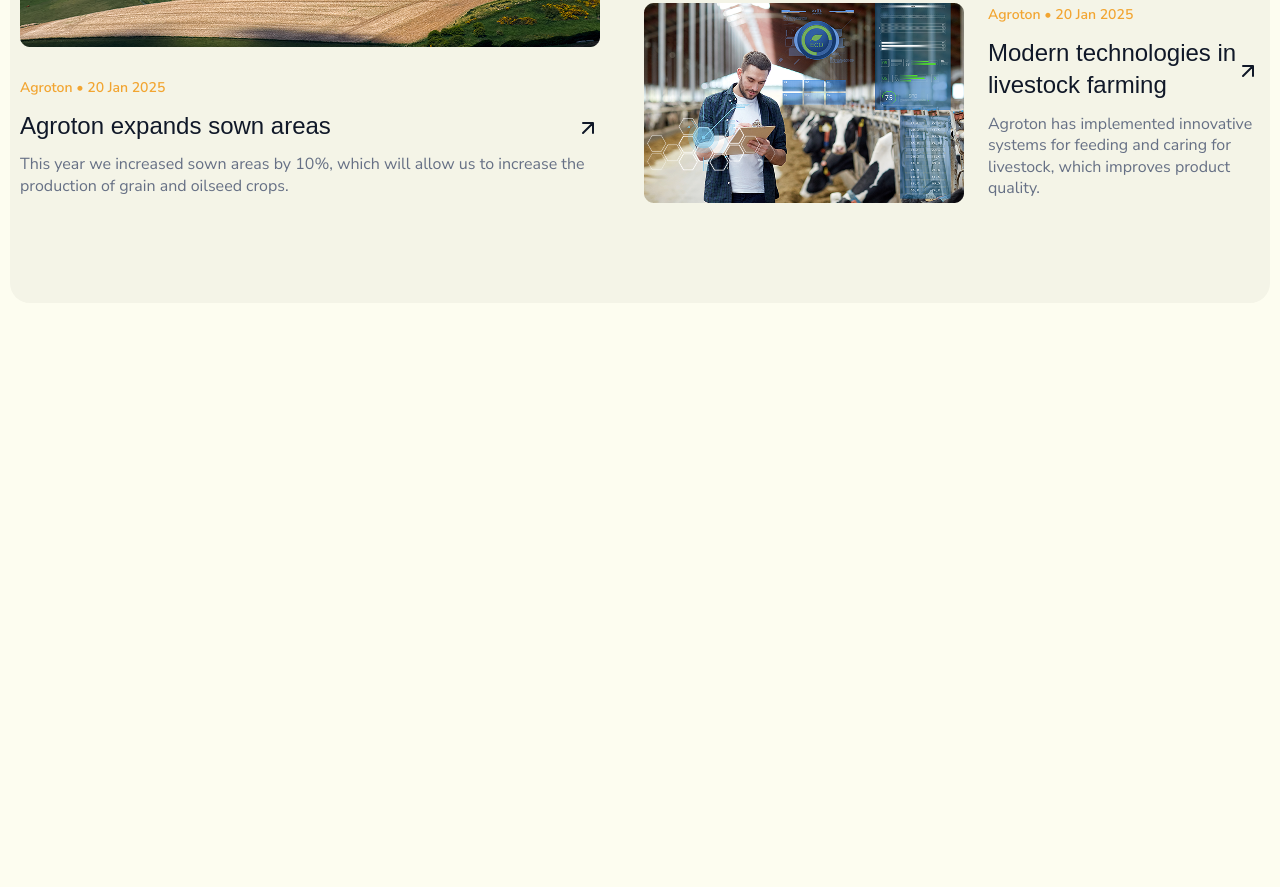
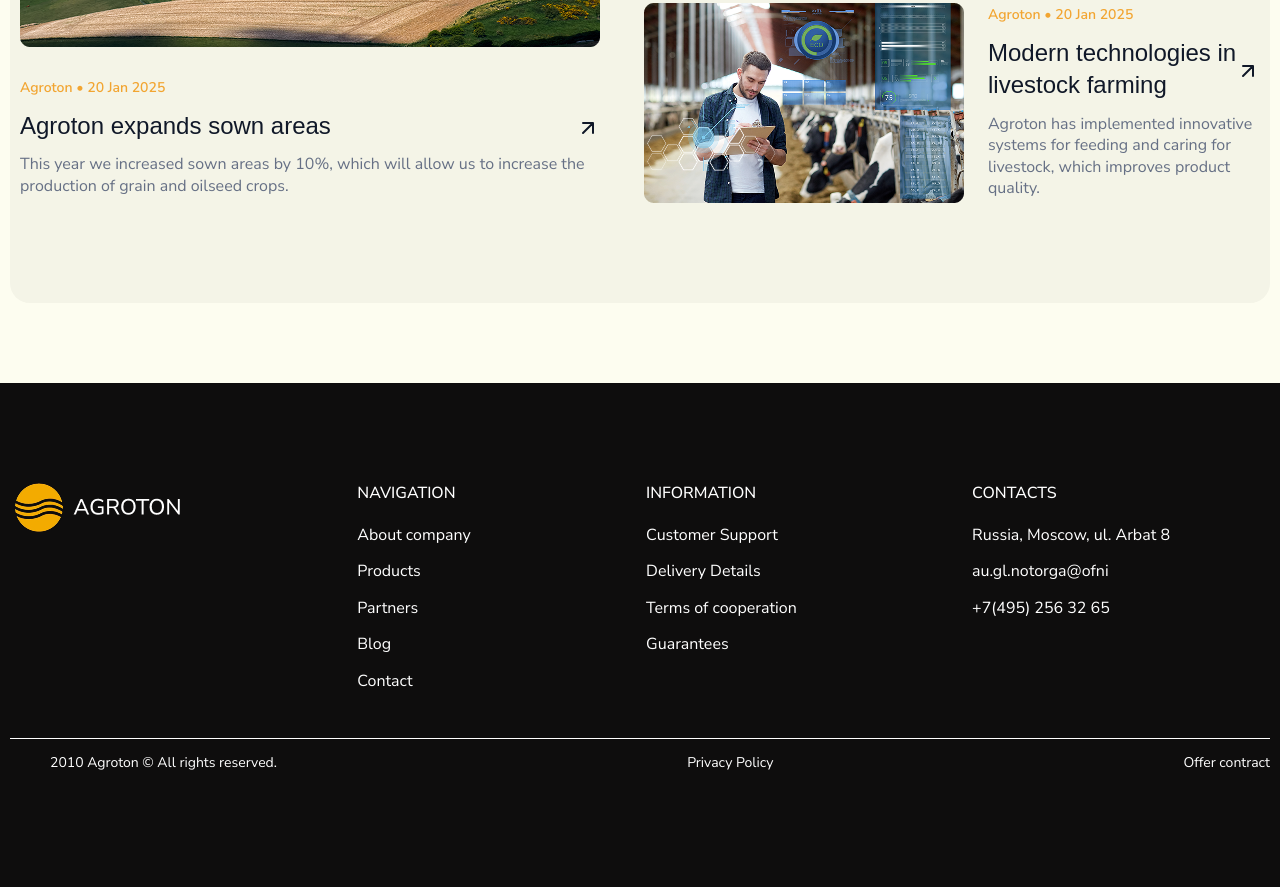
Before and after one commit to Camarederic/Agroton, a website: page app/index.html in a window 1280 px wide. Shown: the part 4992-5879 px from the top of the page. Before the commit the page ends 5375 px from the top, so only its background shows below. Drawn offline with nearby package versions, Linux system fonts and the light colour scheme; files that its build step writes are made by us from their sources; files whose address does not match are found by name.

Commit message:
added the footer

```diff
--- a/app/index.html
+++ b/app/index.html
@@ -538,6 +538,128 @@
       </section>
     </main>
 
+    <footer class="footer" aria-label="footer">
+      <div class="container">
+        <div class="footer__top">
+          <a class="footer__logo" href="#" aria-label="link to logo">
+            <img src="images/logo-black.png" alt="logo image" />
+          </a>
+          <div class="footer__element">
+            <p class="footer__element-title" aria-label="footer element title">
+              Navigation
+            </p>
+            <ul class="footer__list" aria-label="footer list">
+              <li class="footer__item">
+                <a
+                  class="footer__link"
+                  href="#"
+                  aria-label="link to about company"
+                  >About company</a
+                >
+              </li>
+              <li class="footer__item">
+                <a class="footer__link" href="#" aria-label="link to products"
+                  >Products</a
+                >
+              </li>
+              <li class="footer__item">
+                <a class="footer__link" href="#" aria-label="link to partners"
+                  >Partners</a
+                >
+              </li>
+              <li class="footer__item">
+                <a class="footer__link" href="#" aria-label="link to blog"
+                  >Blog</a
+                >
+              </li>
+              <li class="footer__item">
+                <a class="footer__link" href="#" aria-label="link to contact"
+                  >Contact</a
+                >
+              </li>
+            </ul>
+          </div>
+          <div class="footer__element">
+            <p class="footer__element-title" aria-label="footer element title">
+              Information
+            </p>
+            <ul class="footer__list" aria-label="footer list">
+              <li class="footer__item">
+                <a
+                  class="footer__link"
+                  href="#"
+                  aria-label="link to customer support"
+                  >Customer Support</a
+                >
+              </li>
+              <li class="footer__item">
+                <a
+                  class="footer__link"
+                  href="#"
+                  aria-label="link to delivery details"
+                  >Delivery Details</a
+                >
+              </li>
+              <li class="footer__item">
+                <a
+                  class="footer__link"
+                  href="#"
+                  aria-label="link to terms of cooperation"
+                  >Terms of cooperation</a
+                >
+              </li>
+              <li class="footer__item">
+                <a class="footer__link" href="#" aria-label="link to guarantees"
+                  >Guarantees</a
+                >
+              </li>
+            </ul>
+          </div>
+          <div class="footer__element">
+            <p class="footer__element-title" aria-label="footer element title">
+              Contacts
+            </p>
+            <ul class="footer__list" aria-label="footer list">
+              <li class="footer__item">
+                <address class="footer__item-address" aria-label="link to address">
+                  Russia, Moscow, ul. Arbat 8
+                </address>
+              </li>
+              <li class="footer__item">
+                <a
+                  class="footer__link"
+                  href="mailto:au.gl.notorga@ofni"
+                  aria-label="link to email"
+                  >au.gl.notorga@ofni
+                </a>
+              </li>
+              <li class="footer__item">
+                <a
+                  class="footer__link"
+                  href="tel:+74952563265"
+                  aria-label="link to phone"
+                  >+7(495) 256 32 65</a
+                >
+              </li>
+            </ul>
+          </div>
+        </div>
+        <ul class="footer__bottom">
+          <li class="footer__bottom-item">
+            <p class="footer__copyright" aria-label="footer copyright">
+              2010 Agroton © All rights reserved.
+            </p>
+          </li>
+          <li class="footer__bottom-item">
+            <a href="#" aria-label="link to privacy policy">Privacy Policy</a>
+          </li>
+          <li class="footer__bottom-item">
+            <a href="#" aria-label="link to offer contract">Offer contract</a>
+          </li>
+        </ul>
+      </div>
+    </footer>
+
     <script src="https://ajax.googleapis.com/ajax/libs/jquery/3.7.1/jquery.min.js"></script>
     <script src="https://cdn.jsdelivr.net/gh/fancyapps/fancybox@3.5.7/dist/jquery.fancybox.min.js"></script>
     <script src="js/main.min.js"></script>
--- /dev/null
+++ b/app/scss/blocks/_footer.scss
@@ -0,0 +1,32 @@
+.footer {
+  background-color: #0e0d0d;
+  padding: 100px 0;
+  color: #fff;
+  &__top {
+    display: flex;
+    justify-content: space-between;
+    margin-bottom: 30px;
+    padding-right: 100px;
+  }
+  &__bottom {
+    display: flex;
+    justify-content: space-between;
+    align-items: center;
+    padding-top: 15px;
+    border-top: 1px solid #fff;
+    font-size: 14px;
+  }
+  &__element-title {
+    text-transform: uppercase;
+    font-weight: 500;
+    margin-bottom: 20px;
+    padding-inline-start: 40px;
+  }
+  &__item-address{
+    font-style: normal;
+  }
+}
+
+.footer__item + .footer__item{
+    padding-top: 15px;
+}
--- a/app/scss/style.scss
+++ b/app/scss/style.scss
@@ -11,3 +11,4 @@
 @import "blocks/slogan";
 @import "blocks/partners";
 @import "blocks/blog";
+@import "blocks/footer";
```
Also changed, not shown: app/images/logo-black.png (added).
